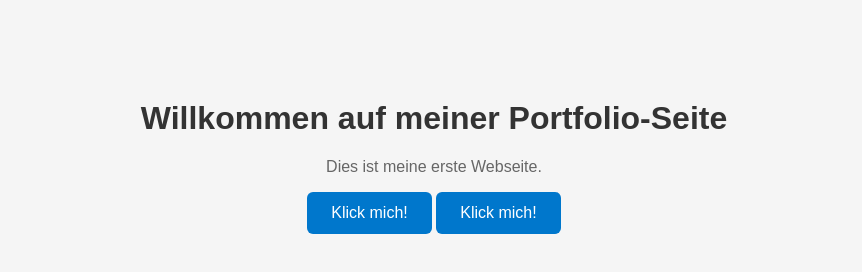
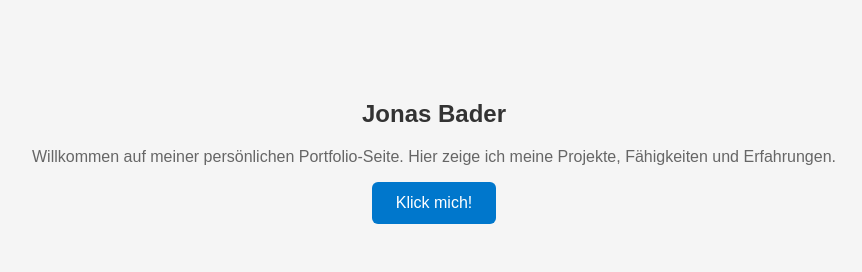
Before and after one commit to Jonasbader7/Portfoliopage, a plain HTML site: page index.html in a window 1280 px wide. Shown: the whole page, without its empty margins (206-1068 px from the left). Drawn offline with Linux system fonts and the light colour scheme.

Commit message:
Refactor index.html for improved layout and content
Updated the portfolio page structure and content.

```diff
--- a/index.html
+++ b/index.html
@@ -1,22 +1,31 @@
 <!DOCTYPE html>
 <html lang="de">
+
 <head>
     <meta charset="UTF-8">
     <meta name="viewport" content="width=device-width, initial-scale=1.0">
     <title>Jonas Bader | Portfolio</title>
+
     <link rel="stylesheet" href="styles.css">
 </head>
+
 <body>
 
-    <h1>Willkommen auf meiner Portfolio-Seite</h1>
-    <p>Dies ist meine erste Webseite.</p>
+    <section class="hero">
 
-    <button id="helloButton">Klick mich!</button>
+        <h1 id="mainTitle">Jonas Bader</h1>
+
+        <p>
+            Willkommen auf meiner persönlichen Portfolio-Seite.
+            Hier zeige ich meine Projekte, Fähigkeiten und Erfahrungen.
+        </p>
+
+        <button id="helloButton">Klick mich!</button>
+
+    </section>
 
     <script src="script.js"></script>
+
 </body>
+
 </html>
-
-<button id="helloButton">Klick mich!</button>
-
-<script src="script.js"></script>
```
